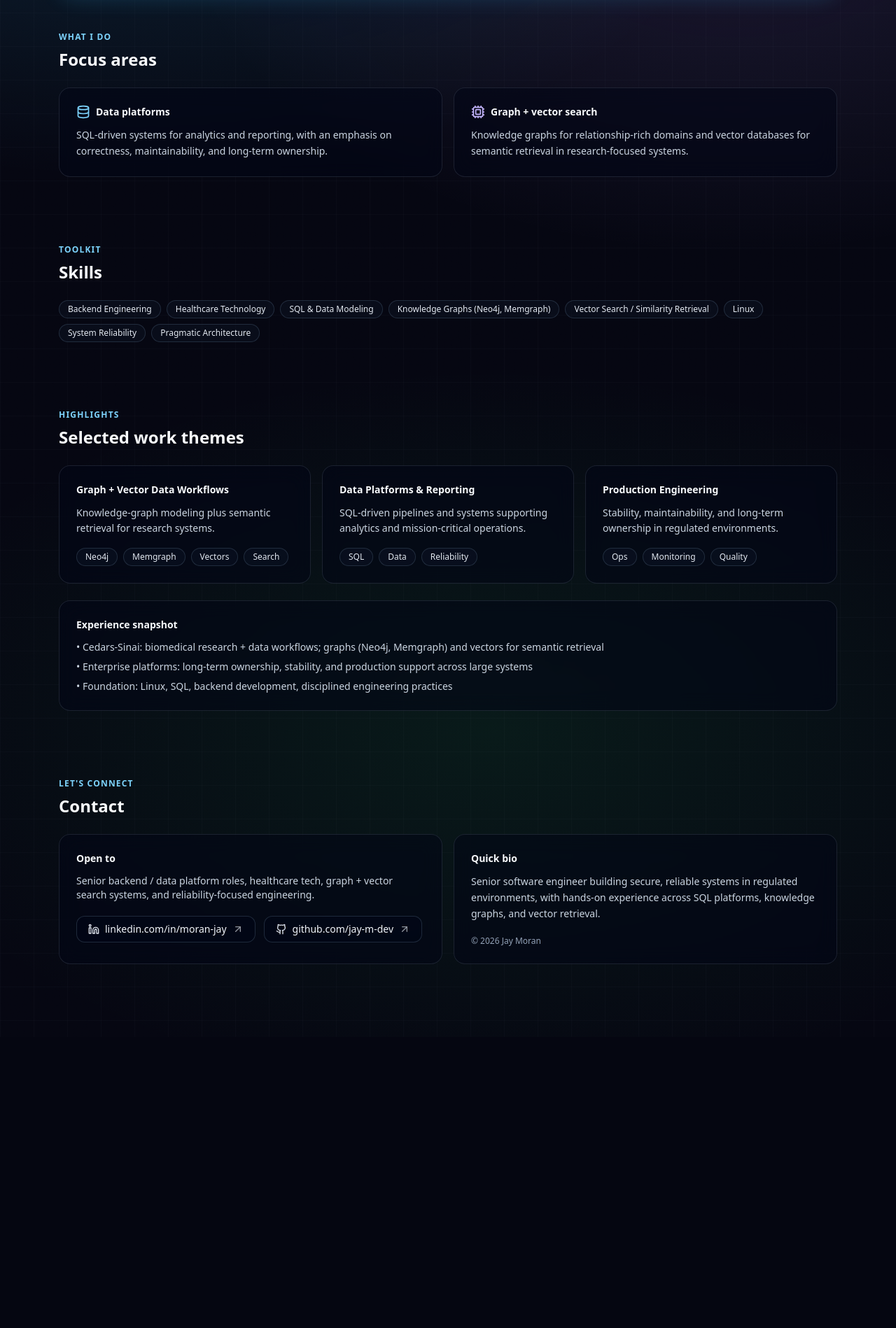
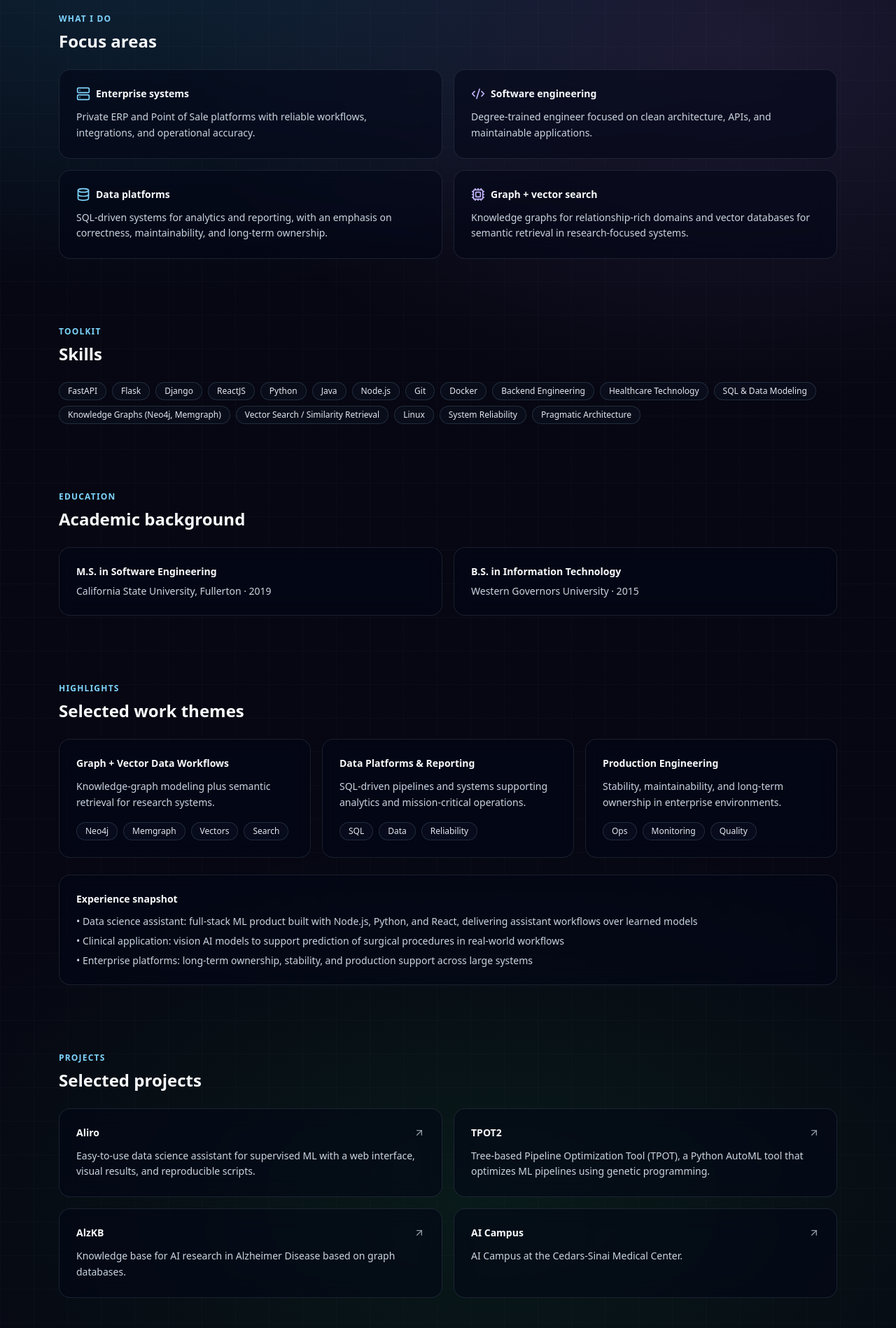
Before and after one commit to jay-m-dev/jay-m-dev.github.io, a React (Vite) app: page / in a window 1280 px wide. Shown: the part 702-2600 px from the top of the page at 70% size. Before the commit the page ends 2184 px from the top, so only its background shows below. Built offline with nearby package versions, Linux system fonts and the light colour scheme.

Commit message:
Update sections and add new

```diff
--- a/src/App.jsx
+++ b/src/App.jsx
@@ -11,6 +11,8 @@ import {
   Network,
   Search,
   Cpu,
+  Server,
+  Code2,
 } from "lucide-react";
 
 function useReducedMotion() {
@@ -184,6 +186,15 @@ export default function App() {
 
   const skills = useMemo(() => {
     return [
+      "FastAPI",
+      "Flask",
+      "Django",
+      "ReactJS",
+      "Python",
+      "Java",
+      "Node.js",
+      "Git",
+      "Docker",
       "Backend Engineering",
       "Healthcare Technology",
       "SQL & Data Modeling",
@@ -212,8 +223,36 @@ mission-critical operations.",
       {
         name: "Production Engineering",
         desc: "Stability, maintainability, and long-term ownership in \
-regulated environments.",
+enterprise environments.",
         tags: ["Ops", "Monitoring", "Quality"],
+      },
+    ];
+  }, []);
+
+  const featuredProjects = useMemo(() => {
+    return [
+      {
+        name: "Aliro",
+        desc: "Easy-to-use data science assistant for supervised ML with a \
+web interface, visual results, and reproducible scripts.",
+        href: "https://github.com/EpistasisLab/Aliro",
+      },
+      {
+        name: "TPOT2",
+        desc: "Tree-based Pipeline Optimization Tool (TPOT), a Python AutoML \
+tool that optimizes ML pipelines using genetic programming.",
+        href: "https://github.com/EpistasisLab/tpot2",
+      },
+      {
+        name: "AlzKB",
+        desc: "Knowledge base for AI research in Alzheimer Disease based on \
+graph databases.",
+        href: "https://github.com/EpistasisLab/AlzKB",
+      },
+      {
+        name: "AI Campus",
+        desc: "AI Campus at the Cedars-Sinai Medical Center.",
+        href: "https://cedars.nationalcampus.ai/",
       },
     ];
   }, []);
@@ -254,6 +293,9 @@ from-transparent via-sky-300/10 to-transparent" />
             </a>
             <a className="text-slate-300 hover:text-slate-50" href="#work">
               Work
+            </a>
+            <a className="text-slate-300 hover:text-slate-50" href="#projects">
+              Projects
             </a>
             <a className="text-slate-300 hover:text-slate-50" href="#contact">
               Contact
@@ -301,10 +343,10 @@ text-slate-50 md:text-5xl neon-text">
               </h1>
 
               <p className="mt-4 text-base leading-relaxed text-slate-300">
-                Senior software professional with 10+ years across regulated,
-                data-intensive environments. I build backend and data systems,
-                model complex relationships with knowledge graphs, and enable
-                semantic retrieval with vector databases.
+                Senior software engineer with 10+ years building reliable
+                enterprise applications. I deliver backend systems, APIs, and
+                data platforms, including private ERP and Point of Sale
+                workflows.
               </p>
 
               <div className="mt-7 flex flex-wrap gap-3">
@@ -353,6 +395,30 @@ text-slate-100 transition hover:border-violet-400/40 hover:shadow-neon"
           <div className="grid gap-4 md:grid-cols-2">
             <div className="glass rounded-2xl p-6">
               <div className="flex items-center gap-2">
+                <Server className="h-5 w-5 text-sky-300" />
+                <div className="text-sm font-semibold text-slate-50">
+                  Enterprise systems
+                </div>
+              </div>
+              <p className="mt-3 text-sm leading-relaxed text-slate-300">
+                Private ERP and Point of Sale platforms with reliable
+                workflows, integrations, and operational accuracy.
+              </p>
+            </div>
+            <div className="glass rounded-2xl p-6">
+              <div className="flex items-center gap-2">
+                <Code2 className="h-5 w-5 text-violet-300" />
+                <div className="text-sm font-semibold text-slate-50">
+                  Software engineering
+                </div>
+              </div>
+              <p className="mt-3 text-sm leading-relaxed text-slate-300">
+                Degree-trained engineer focused on clean architecture, APIs,
+                and maintainable applications.
+              </p>
+            </div>
+            <div className="glass rounded-2xl p-6">
+              <div className="flex items-center gap-2">
                 <Database className="h-5 w-5 text-sky-300" />
                 <div className="text-sm font-semibold text-slate-50">
                   Data platforms
@@ -392,6 +458,31 @@ text-slate-100 transition hover:border-violet-400/40 hover:shadow-neon"
         </Section>
 
         <Section
+          id="education"
+          kicker="EDUCATION"
+          title="Academic background"
+        >
+          <div className="grid gap-4 md:grid-cols-2">
+            <div className="glass rounded-2xl p-6">
+              <div className="text-sm font-semibold text-slate-50">
+                M.S. in Software Engineering
+              </div>
+              <div className="mt-2 text-sm text-slate-300">
+                California State University, Fullerton · 2019
+              </div>
+            </div>
+            <div className="glass rounded-2xl p-6">
+              <div className="text-sm font-semibold text-slate-50">
+                B.S. in Information Technology
+              </div>
+              <div className="mt-2 text-sm text-slate-300">
+                Western Governors University · 2015
+              </div>
+            </div>
+          </div>
+        </Section>
+
+        <Section
           id="work"
           kicker="HIGHLIGHTS"
           title="Selected work themes"
@@ -424,18 +515,49 @@ hover:border-sky-400/30 hover:shadow-neon border border-slate-800/60"
             </div>
             <ul className="mt-3 space-y-2 text-sm text-slate-300">
               <li>
-                • Cedars-Sinai: biomedical research + data workflows; graphs
-                (Neo4j, Memgraph) and vectors for semantic retrieval
+                • Data science assistant: full-stack ML product built with
+                Node.js, Python, and React, delivering assistant workflows
+                over learned models
+              </li>
+              <li>
+                • Clinical application: vision AI models to support prediction
+                of surgical procedures in real-world workflows
               </li>
               <li>
                 • Enterprise platforms: long-term ownership, stability, and
                 production support across large systems
               </li>
-              <li>
-                • Foundation: Linux, SQL, backend development, disciplined
-                engineering practices
-              </li>
             </ul>
+          </div>
+        </Section>
+
+        <Section
+          id="projects"
+          kicker="PROJECTS"
+          title="Selected projects"
+        >
+          <div className="grid gap-4 md:grid-cols-2">
+            {featuredProjects.map((p) => (
+              <a
+                key={p.name}
+                href={p.href}
+                target="_blank"
+                rel="noreferrer"
+                className="group glass rounded-2xl p-6 border border-slate-800/60 \
+transition hover:border-sky-400/30 hover:shadow-neon"
+              >
+                <div className="flex items-center justify-between gap-3">
+                  <div className="text-sm font-semibold text-slate-50">
+                    {p.name}
+                  </div>
+                  <ArrowUpRight className="h-4 w-4 text-slate-300 opacity-70 \
+group-hover:text-sky-200" />
+                </div>
+                <p className="mt-3 text-sm leading-relaxed text-slate-300">
+                  {p.desc}
+                </p>
+              </a>
+            ))}
           </div>
         </Section>
 
@@ -473,7 +595,7 @@ hover:border-sky-400/30 hover:shadow-neon border border-slate-800/60"
               </div>
               <p className="mt-3 text-sm leading-relaxed text-slate-300">
                 Senior software engineer building secure, reliable systems in
-                regulated environments, with hands-on experience across SQL
+                enterprise environments, with hands-on experience across SQL
                 platforms, knowledge graphs, and vector retrieval.
               </p>
               <div className="mt-5 text-xs text-slate-400">
```
